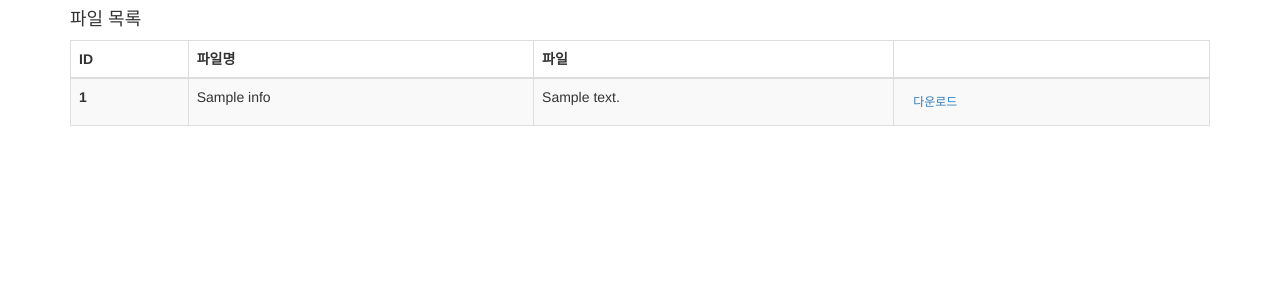
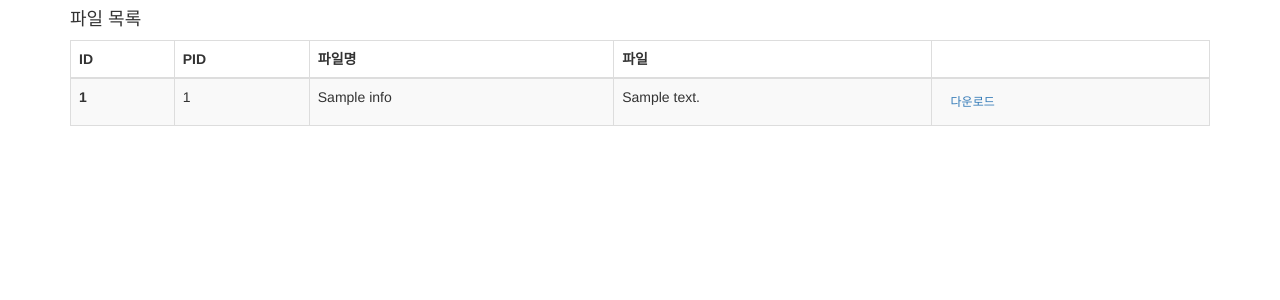
Before and after one commit to Jootiger/miniproject, a Django app: page /patient/file/ in a window 1280 px wide. Shown: the top 300 px of the page. Run offline with Django 3.2, Linux system fonts and the light colour scheme; tables that the repository leaves empty hold one stand-in row (values such as "Sample post"); some libraries are stand-ins or nearby versions.

Commit message:
patient 앱의 templates의 file_list에 오류발생하던 file_id 제거 -> file.id로 사용하면 되지 않을까 추측

```diff
--- a/mini/patient/templates/patient/file_list.html
+++ b/mini/patient/templates/patient/file_list.html
@@ -4,6 +4,7 @@
     <thead>
         <tr>
             <th scope="col">ID</th>
+            <th scope="col">PID</th>
             <th scope="col">파일명</th>
             <th scope="col">파일</th>
             <th scope="col"></th>
@@ -12,11 +13,12 @@
 <tbody>
     {% for file in files %}
     <tr>
-        <th scope="row">{{ file.pid }}</th>
+        <th scope="row">{{ file.id }}</th>
+            <td>{{ file.pid }}</td>
             <td>{{ file.name }}</td>
             <td>{{ file.description }}</td>
             <td>
-                <a href="{% url 'patient:file_download' file_id=file.pid %}" class="btn btn-outline-primary btn-sm">다운로드</a>
+                <a href="{% url 'patient:file_download' %}" class="btn btn-outline-primary btn-sm">다운로드</a>
             </td>
         </tr>
     {% endfor %}
```
